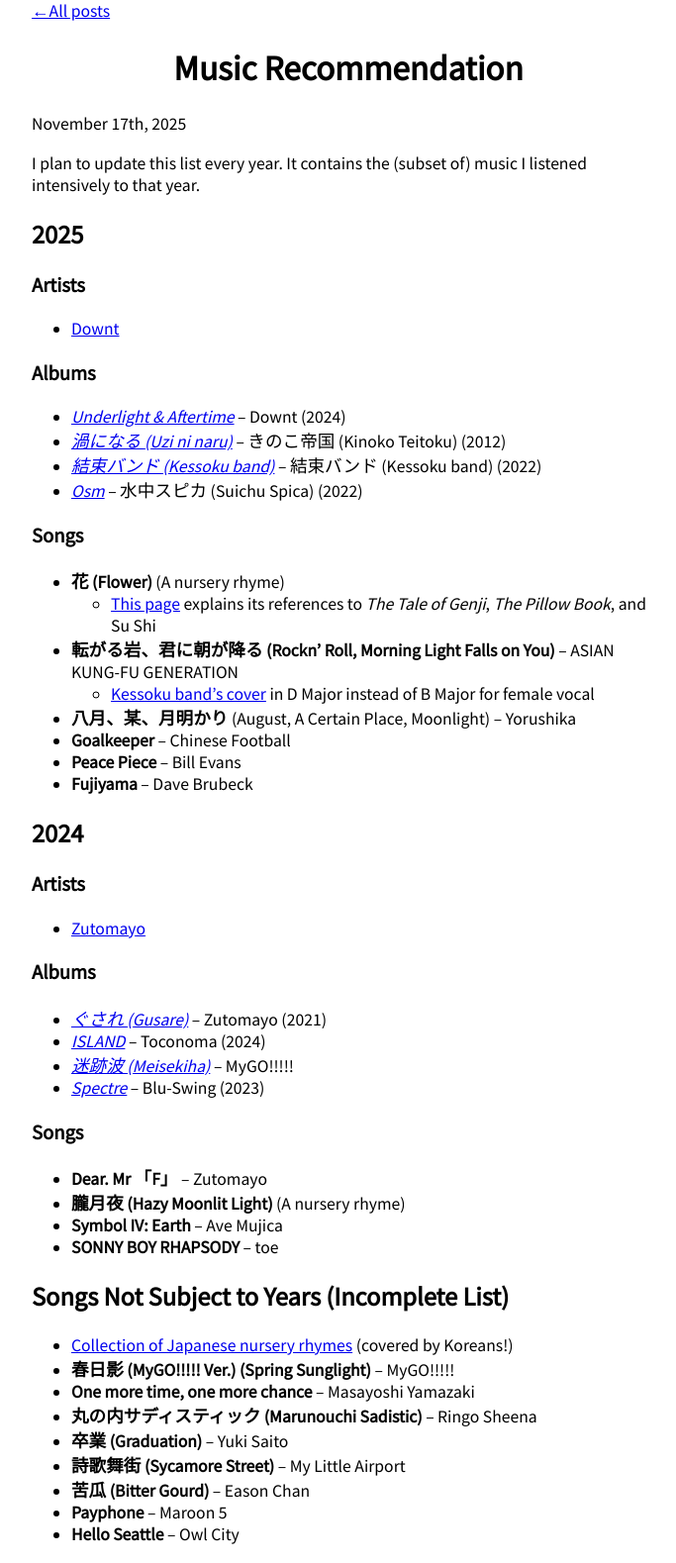
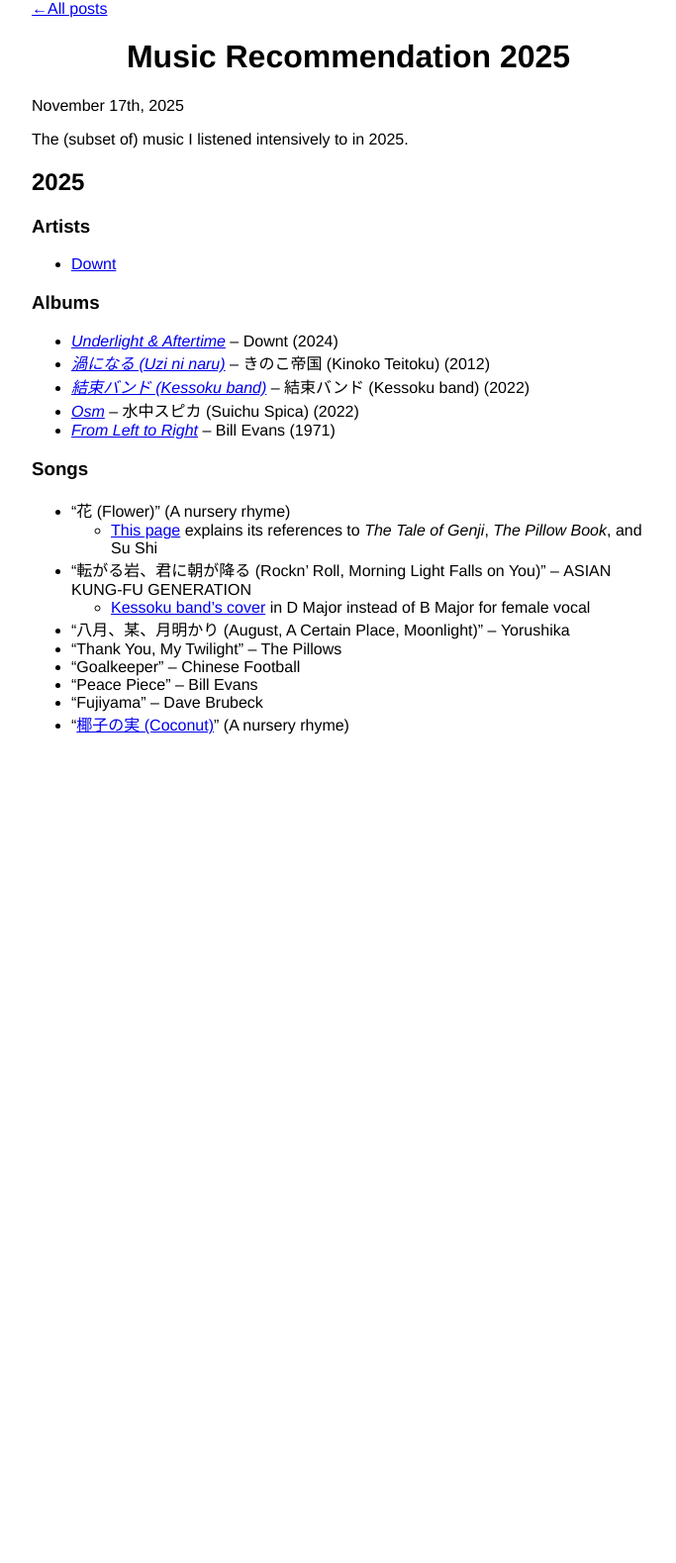
Before and after one commit to KevinRSX/kevinrsx.github.io, a Jekyll site: the page built from _posts/2025-11-17-music.md, in a window 1280 px wide. Shown: the whole page at 99% size, without its empty margins (288-971 px from the left). Built offline with Jekyll 4.4.1, drawn with Linux system fonts in a browser that asks for light colours; after the commit the page ends 900 px from its top, so only the background shows below that.

Commit message:
Update fonts

```diff
--- a/_posts/2025-11-17-music.md
+++ b/_posts/2025-11-17-music.md
@@ -1,9 +1,9 @@
 ---
 layout: post
-title: Music Recommendation
+title: Music Recommendation 2025
 ---
 
-I plan to update this list every year. It contains the (subset of) music I listened intensively to that year.
+The (subset of) music I listened intensively to in 2025.
 
 ## 2025
 
@@ -15,42 +15,16 @@
 - [*渦になる (Uzi ni naru)*](https://rateyourmusic.com/release/album/%E3%81%8D%E3%81%AE%E3%81%93%E5%B8%9D%E5%9B%BD/%E6%B8%A6%E3%81%AB%E3%81%AA%E3%82%8B/) -- きのこ帝国 (Kinoko Teitoku) (2012)
 - [*結束バンド (Kessoku band)*](https://rateyourmusic.com/release/album/%E7%B5%90%E6%9D%9F%E3%83%90%E3%83%B3%E3%83%89/%E7%B5%90%E6%9D%9F%E3%83%90%E3%83%B3%E3%83%89/) -- 結束バンド (Kessoku band) (2022)
 - [*Osm*](https://rateyourmusic.com/release/album/%E6%B0%B4%E4%B8%AD%E3%82%B9%E3%83%94%E3%82%AB/osm/) -- 水中スピカ (Suichu Spica) (2022)
+- [*From Left to Right*](https://en.wikipedia.org/wiki/From_Left_to_Right) -- Bill Evans (1971)
 
 ### Songs
-- **花 (Flower)** (A nursery rhyme)
+- "花 (Flower)" (A nursery rhyme)
   - [This page](https://www.worldfolksong.com/songbook/japan/hana.htm) explains its references to *The Tale of Genji*, *The Pillow Book*, and Su Shi
-- **転がる岩、君に朝が降る (Rockn' Roll, Morning Light Falls on You)** -- ASIAN KUNG-FU GENERATION
+- "転がる岩、君に朝が降る (Rockn' Roll, Morning Light Falls on You)" -- ASIAN KUNG-FU GENERATION
   - [Kessoku band's cover](https://rateyourmusic.com/song/%E7%B5%90%E6%9D%9F%E3%83%90%E3%83%B3%E3%83%89/%E8%BB%A2%E3%81%8C%E3%82%8B%E5%B2%A9%E3%80%81%E5%90%9B%E3%81%AB%E6%9C%9D%E3%81%8C%E9%99%8D%E3%82%8B) in D Major instead of B Major for female vocal
-- **八月、某、月明かり** (August, A Certain Place, Moonlight) -- Yorushika
-- **Goalkeeper** -- Chinese Football
-- **Peace Piece** -- Bill Evans
-- **Fujiyama** -- Dave Brubeck
-
-
-## 2024
-
-### Artists
-- [Zutomayo](https://zutomayo.net/)
-
-### Albums
-- [*ぐされ (Gusare)*](https://rateyourmusic.com/release/album/%E3%81%9A%E3%81%A3%E3%81%A8%E7%9C%9F%E5%A4%9C%E4%B8%AD%E3%81%A7%E3%81%84%E3%81%84%E3%81%AE%E3%81%AB%E3%80%82/%E3%81%90%E3%81%95%E3%82%8C/) -- Zutomayo (2021)
-- [*ISLAND*](https://rateyourmusic.com/release/album/toconoma/island/) -- Toconoma (2024)
-- [*迷跡波 (Meisekiha)*](https://rateyourmusic.com/release/album/mygo/%E8%BF%B7%E8%B7%A1%E6%B3%A2/) -- MyGO!!!!!
-- [*Spectre*](https://rateyourmusic.com/release/album/blu-swing/spectre/) -- Blu-Swing (2023)
-
-### Songs
-- **Dear. Mr 「F」** -- Zutomayo
-- **朧月夜 (Hazy Moonlit Light)** (A nursery rhyme)
-- **Symbol IV: Earth** -- Ave Mujica
-- **SONNY BOY RHAPSODY** -- toe
-
-## Songs Not Subject to Years (Incomplete List)
-- [Collection of Japanese nursery rhymes](https://www.youtube.com/watch?v=-4pRwpvElWQ) (covered by Koreans!)
-- **春日影 (MyGO!!!!! Ver.) (Spring Sunglight)** -- MyGO!!!!!
-- **One more time, one more chance** -- Masayoshi Yamazaki
-- **丸の内サディスティック (Marunouchi Sadistic)** -- Ringo Sheena
-- **卒業 (Graduation)** -- Yuki Saito
-- **詩歌舞街 (Sycamore Street)** -- My Little Airport
-- **苦瓜 (Bitter Gourd)** -- Eason Chan
-- **Payphone** -- Maroon 5
-- **Hello Seattle** -- Owl City
+- "八月、某、月明かり (August, A Certain Place, Moonlight)" -- Yorushika
+- "Thank You, My Twilight" -- The Pillows
+- "Goalkeeper" -- Chinese Football
+- "Peace Piece" -- Bill Evans
+- "Fujiyama" -- Dave Brubeck
+- "[椰子の実 (Coconut)](https://ja.wikipedia.org/wiki/%E6%A4%B0%E5%AD%90%E3%81%AE%E5%AE%9F)" (A nursery rhyme)
--- a/_sass/blog_default.scss
+++ b/_sass/blog_default.scss
@@ -1,8 +1,7 @@
 body {
     max-width: 50%;
     margin: auto;
-    font-size: 110%;
-    font-family: 'Source Sans Pro', sans-serif;
+    font-family: Helvetica, 'Source Sans Pro', sans-serif;
 }
 
 a:hover{
--- a/assets/css/home_style.scss
+++ b/assets/css/home_style.scss
@@ -1,8 +1,11 @@
 ---
 ---
 body {
-    max-width: 60%;
     margin: auto;
+    font-family: Helvetica, sans-serif;
+    line-height: 1.4;
+    max-width: 850px;
+    padding: 0 1rem;
 }
 
 #meta {
```
